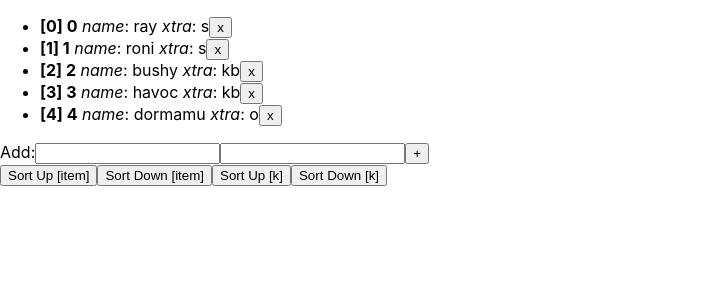
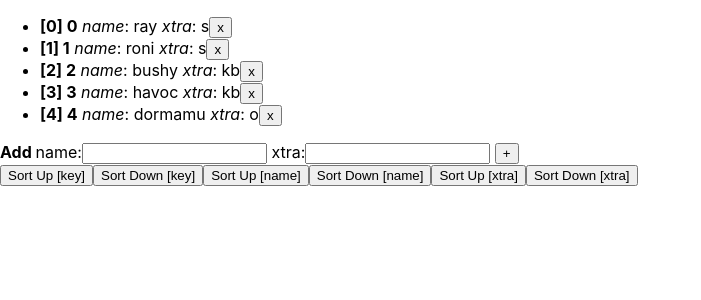
Before and after one commit to rmessina1010/auto_key_gen, a React (Create React App) app: page / in a window 1280 px wide. Shown: the top 300 px of the page, without its empty margins (0-701 px from the left). Built offline with nearby package versions, Linux system fonts and the light colour scheme.

Commit message:
Sorts by item or item.prop as needed

```diff
--- a/src/components/list.js
+++ b/src/components/list.js
@@ -18,7 +18,13 @@ function ListContainer({ list, render }) {
     const newItem = useRef([]);
     const isItemObj = typeof items[0].item === 'object';
     const itemKeys = isItemObj ? Object.keys(items[0].item) : ['item'];
-    const newItemEls = itemKeys.map((kname, i) => <label key={i}><input name={'new' + kname} ref={(el) => (newItem.current[i] = el)} /></label>);
+    const newItemEls = itemKeys.map((kname, i) => <label key={i}>{kname}:<input name={'new' + kname} ref={(el) => (newItem.current[i] = el)} /> </label>);
+    const sortItemEls = itemKeys.map((kname, i) =>
+        <>
+            <button key={2 * i} onClick={() => { sortUp(kname); }}>Sort Up [{kname}] </button>
+            <button key={2 * i + 1} onClick={() => { sortDown(kname); }}>Sort Down [{kname}]</button>
+        </>
+    );
 
     const remove = (index) => {
         let newState = [...items];
@@ -42,30 +48,35 @@ function ListContainer({ list, render }) {
     }
     const sortDown = (ky) => {
         let newState = [...items];
-        newState.sort((a, b) => a[ky] === b[ky] ? 0 : (a[ky] > b[ky] ? 1 : -1));
+        newState.sort((a, b) => {
+            if (isItemObj && ky !== 'k') {
+                a = a.item;
+                b = b.item;
+            }
+            return a[ky] === b[ky] ? 0 : (a[ky] > b[ky] ? -1 : 1)
+        });
         setItems(newState);
     }
     const sortUp = (ky) => {
         let newState = [...items];
-        newState.sort((a, b) => b[ky] === a[ky] ? 0 : (a[ky] > b[ky] ? -1 : 1));
+        newState.sort((a, b) => {
+            if (isItemObj && ky !== 'k') {
+                a = a.item;
+                b = b.item;
+            }
+            return a[ky] === b[ky] ? 0 : (a[ky] > b[ky] ? 1 : -1)
+        });
         setItems(newState);
     }
-
-    const kps = Object.keys(items[0]);
 
     return (
         <div>
             <List items={items} remove={remove} render={render} />
-            <div>Add:{newItemEls}<button onClick={() => add(newItem.current)}>+</button></div>
+            <div><b>Add </b>{newItemEls}<button onClick={() => add(newItem.current)}>+</button></div>
             <div>
-                {
-                    kps.map((keyName) =>
-                        <>
-                            <button onClick={() => { sortUp(keyName); }}>Sort Up [{keyName}] </button>
-                            <button onClick={() => { sortDown(keyName); }}>Sort Down [{keyName}]</button>
-                        </>
-                    )
-                }
+                <button onClick={() => { sortUp('k'); }}>Sort Up [key] </button>
+                <button onClick={() => { sortDown('k'); }}>Sort Down [key]</button>
+                {sortItemEls}
             </div>
         </div>
     );
```
